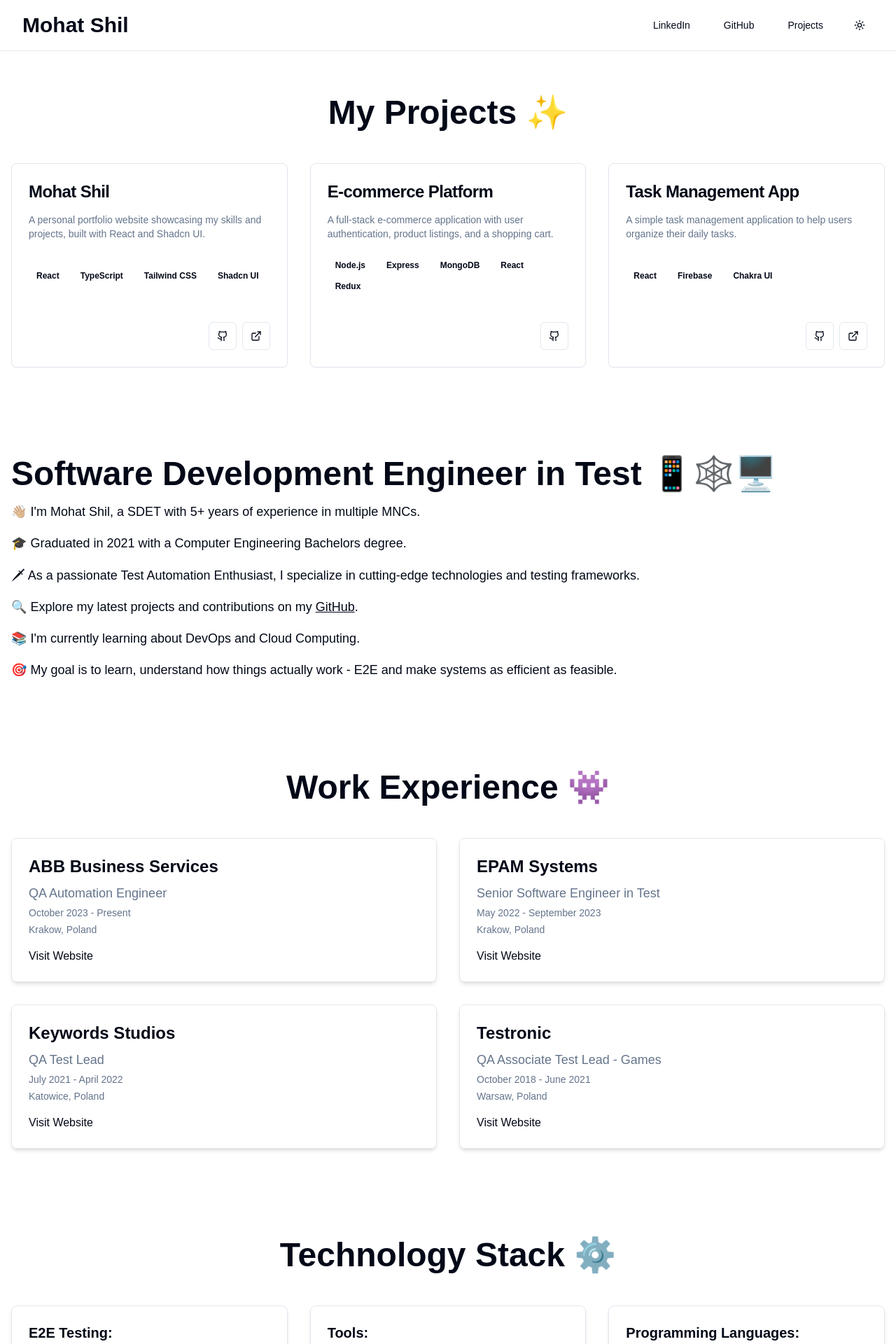
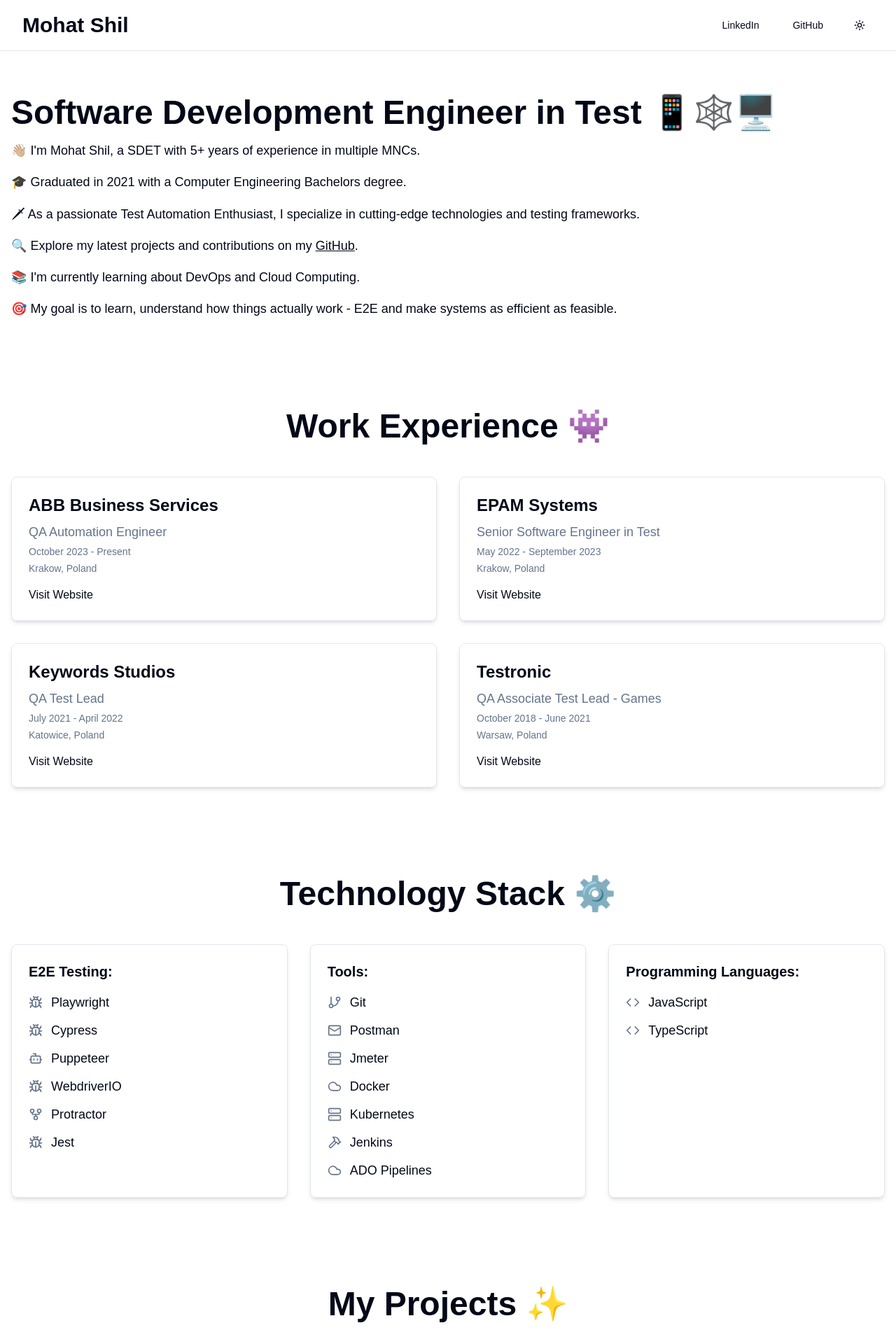
Before and after one commit to shilCode/portfolio_mohat, a React (Create React App) app: page /projects in a window 1280 px wide. Shown: the top 1920 px of the page at 70% size. Built offline with nearby package versions, Linux system fonts and the light colour scheme.

Commit message:
added projects

```diff
--- a/src/App.tsx
+++ b/src/App.tsx
@@ -1,10 +1,9 @@
 import React from "react";
-import { BrowserRouter as Router, Routes, Route } from "react-router-dom";
+import { BrowserRouter as Router } from "react-router-dom";
 import { Analytics } from "@vercel/analytics/react";
 import Header from "./components/Header";
 import Footer from "./components/Footer";
-import LandingPage from "./pages/LandingPage";
-import ProjectPage from "./pages/ProjectPage";
+import ProjectPage from "./components/ProjectPage";
 import Home from "./components/Home";
 import WorkExperience from "./components/WorkExperience";
 import TechStack from "./components/TechStack";
@@ -14,21 +13,12 @@ function App() {
     <Router>
       <div className="min-h-screen bg-background text-foreground">
         <Header />
-        <Routes>
-          <Route path="/" element={<LandingPage />} />
-          <Route path="/projects" element={<ProjectPage />} />
-          <Route path="/home" element={<Home />} />
-          <Route path="/work-experience" element={<WorkExperience />} />
-          <Route path="/tech-stack" element={<TechStack />} />
-        </Routes>
-        {/* <div className="min-h-screen bg-background text-foreground"> */}
-          <Home />
-          <WorkExperience />
-          <TechStack />
-          <Footer />
-          <Analytics />
-        {/* </div> */}
-
+        <Home />
+        <WorkExperience />
+        <TechStack />
+        <ProjectPage />
+        <Footer />
+        <Analytics />
       </div>
     </Router>
   );
--- a/src/components/Header.tsx
+++ b/src/components/Header.tsx
@@ -26,11 +26,6 @@ const Header = () => {
             GitHub
           </Link>
         </Button>
-        <Button variant="link" asChild>
-          <Link to="/projects">
-            Projects
-          </Link>
-        </Button>
         <ThemeToggle />
       </nav>
     </header>
--- a/src/pages/ProjectPage.tsx
+++ b/src/components/ProjectPage.tsx
@@ -6,9 +6,9 @@ import {
   CardFooter,
   CardHeader,
   CardTitle,
-} from "../components/ui/card";
-import { Badge } from "../components/ui/badge";
-import { Button } from "../components/ui/button";
+} from "./ui/card";
+import { Badge } from "./ui/badge";
+import { Button } from "./ui/button";
 import { Github, ExternalLink } from "lucide-react";
 
 interface Project {
--- a/src/pages/LandingPage.tsx
+++ /dev/null
@@ -1,17 +0,0 @@
-import React from 'react';
-
-const LandingPage: React.FC = () => {
-  return (
-    <div className="container mx-auto px-4 py-16 text-center">
-      <h1 className="text-5xl lg:text-7xl font-bold mb-6 text-primary-foreground">
-        Welcome to My Portfolio!
-      </h1>
-      <p className="text-xl text-muted-foreground mb-8">
-        Discover my work, experience, and skills in software development and quality assurance.
-      </p>
-      {/* You can add more content here, like a call to action button */}
-    </div>
-  );
-};
-
-export default LandingPage;
```
